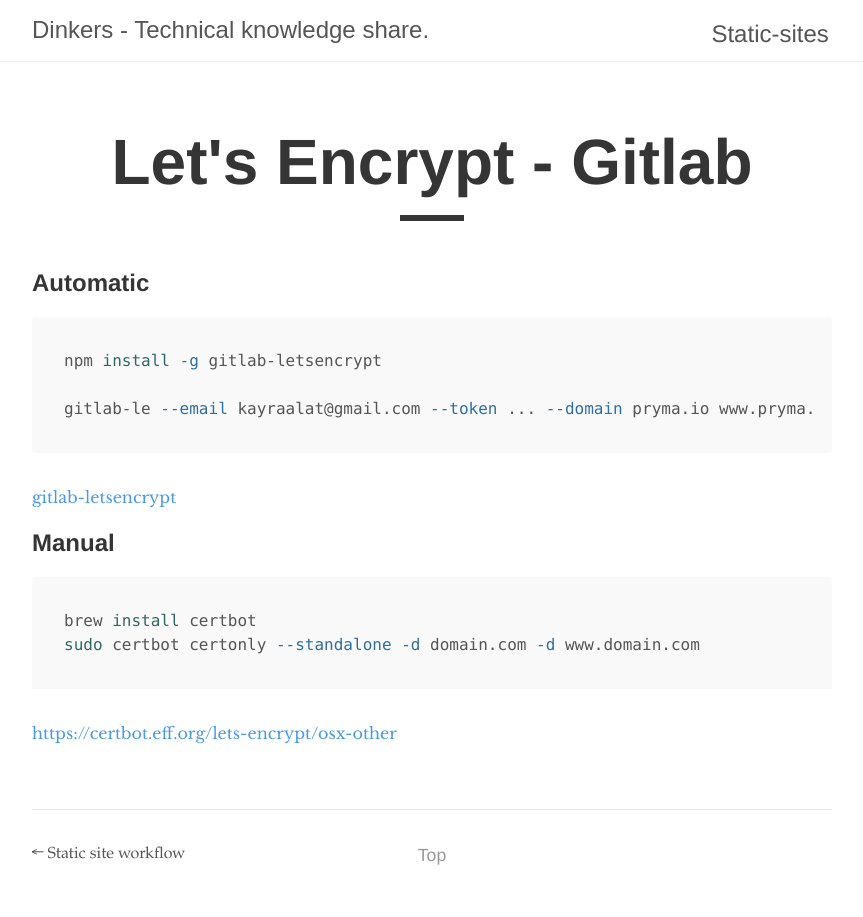
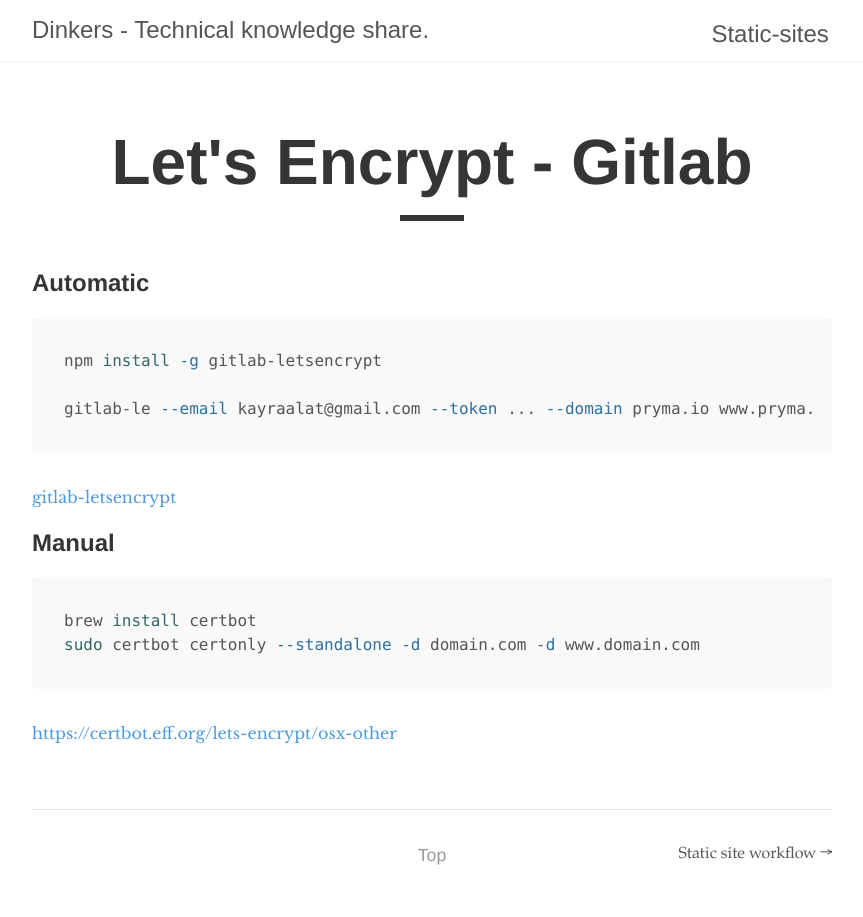
Before and after one commit to RobertDickens/dinkers.github.io, a Jekyll site: the page built from _static-sites/lets-encrypt.md, in a window 1280 px wide. Shown: the whole page, without its empty margins (208-1071 px from the left). Built offline with Jekyll 4.4.1, drawn with Linux system fonts in a browser that asks for light colours; some web fonts are replaced.

Commit message:
Reversed arrows of pagination, works better this way for a reason I need to look into

```diff
--- a/_layouts/post.html
+++ b/_layouts/post.html
@@ -13,15 +13,15 @@
 
 <div class="pagination">
 
-  {% unless page.next.url contains "index" %}
-    {% if page.next.url %}
-      <a href="{{ page.next.url | prepend: site.baseurl }}" class="left arrow">&#8592; {{ page.next.title }}</a>
+  {% unless page.previous.url contains "index" %}
+    {% if page.previous.url %}
+      <a href="{{ page.previous.url | prepend: site.baseurl }}" class="left arrow">&#8592; {{ page.previous.title }}</a>
     {% endif %}
   {% endunless %}
 
-  {% unless page.previous.url contains "index" %}
-    {% if page.previous.url %}
-      <a href="{{ page.previous.url | prepend: site.baseurl }}" class="right arrow">{{ page.previous.title }} &#8594;</a>
+  {% unless page.next.url contains "index" %}
+    {% if page.next.url %}
+      <a href="{{ page.next.url | prepend: site.baseurl }}" class="right arrow">{{ page.next.title }} &#8594;</a>
     {% endif %}
   {% endunless %}
 
```
